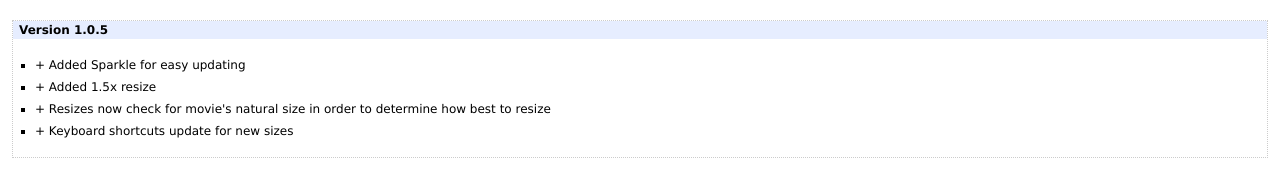
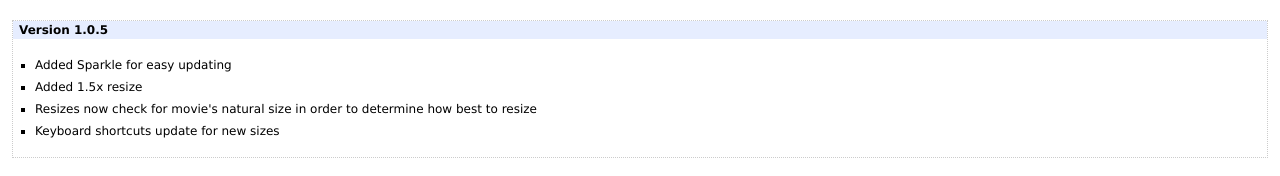
Before and after one commit to echoz/edventurous, a plain HTML site: page sparkle/release.html in a window 1280 px wide. Drawn offline with Linux system fonts and the light colour scheme.

Commit message:
updated release notes

```diff
--- a/sparkle/release.html
+++ b/sparkle/release.html
@@ -18,10 +18,10 @@
 				<tr>
 					<td valign="top">
 						<ul>
-							<li>+ Added Sparkle for easy updating</li>
-							<li>+ Added 1.5x resize</li>
-							<li>+ Resizes now check for movie's natural size in order to determine how best to resize</li>
-							<li>+ Keyboard shortcuts update for new sizes</li>
+							<li>Added Sparkle for easy updating</li>
+							<li>Added 1.5x resize</li>
+							<li>Resizes now check for movie's natural size in order to determine how best to resize</li>
+							<li>Keyboard shortcuts update for new sizes</li>
 						</ul>
 					</td>
 				</tr>
```
